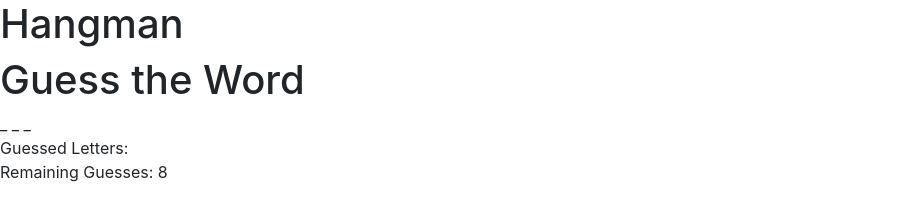
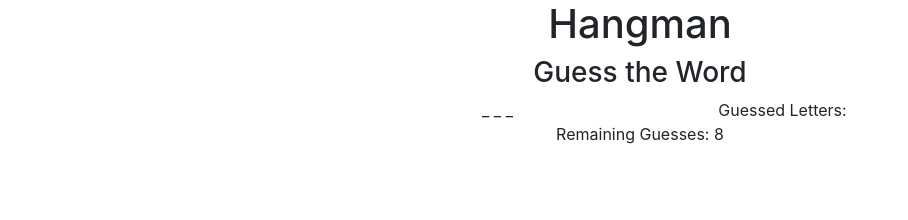
Before and after one commit to MattReidArnold/hangman-jquery, a plain HTML site: page index.html in a window 1280 px wide. Both pictures are taken after a click on the button "Start". Shown: the whole page, without its empty margins (0-908 px from the left). Drawn offline with nearby package versions, Linux system fonts and the light colour scheme.

Commit message:
First pass at some bootrap layout

```diff
--- a/assets/css/main.css
+++ b/assets/css/main.css
@@ -1,3 +1,7 @@
 .hidden {
     display: none;
   }
+
+#main {
+    text-align: center;
+}
--- a/index.html
+++ b/index.html
@@ -13,17 +13,27 @@
 </head>
 
 <body>
-    <div id="main">
+    <div id="main" class="container">
         <h1>Hangman</h1>
         <div id="start">
             <button id="btnStart">Start</button>
         </div>
         <div id="gameBoard" class="hidden">
-            <h1>Guess the Word</h1>
-            <div id="wordBoard"></div>
-            Guessed Letters:
-            <div id="guessedLetters"></div>
-            <div id="gameStatus"></div>
+            <div class="row justify-content-center">
+                <div class="col-4">
+                    <h3>Guess the Word</h3>
+                </div>
+            </div>
+            <div class="row justify-content-center">
+                <div id="wordBoard" class="col-3"></div>
+                <div class="col-3">
+                    Guessed Letters:
+                    <div id="guessedLetters"></div>
+                </div>
+            </div>
+            <div class="row justify-content-center">
+                <div id="gameStatus" class="col-4"></div>
+            </div>
         </div>
         <div id="playAgain" class="hidden">
             <button id="btnPlayAgain">Play Again?</button>
```
